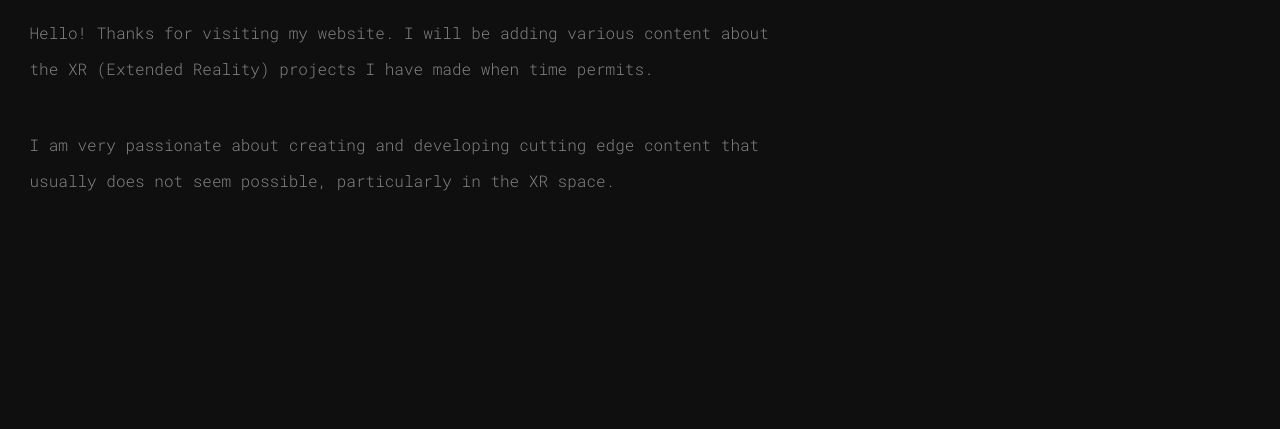
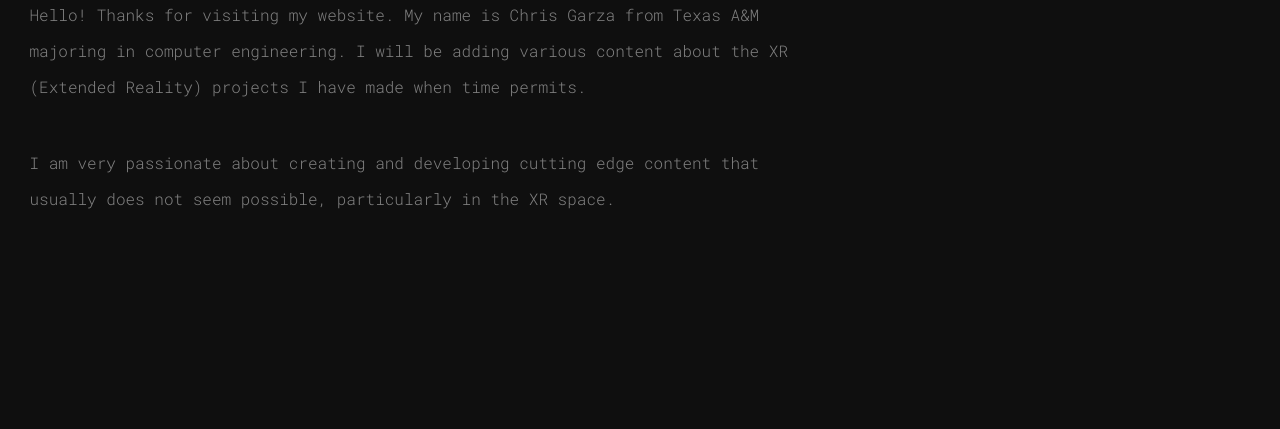
Before and after one commit to chris3191/chris3191.github.io, a plain HTML site: page about.html in a window 1280 px wide. Shown: the part 266-695 px from the top of the page. Drawn offline with nearby package versions, Linux system fonts and the light colour scheme.

Commit message:
about fix

```diff
--- a/about.html
+++ b/about.html
@@ -70,7 +70,8 @@
                                         <h3 class="wow fadeInUp" data-wow-delay="1s">About Me.</h3>
                                         <br>
                                         <p class="wow fadeInUp" data-wow-delay="1.2s"></pclass>Hello! Thanks for visiting
-                                        my website. I will be adding various content about the XR (Extended Reality) projects I have made when time permits.</p>
+                                        my website. My name is Chris Garza from Texas A&M majoring in computer engineering.
+                                         I will be adding various content about the XR (Extended Reality) projects I have made when time permits.</p>
                                         <br>
                                         <p class="wow fadeInUp" data-wow-delay="1.2s"></pclass>
                                             I am very passionate about creating and developing cutting edge content that usually does not seem possible,
```
